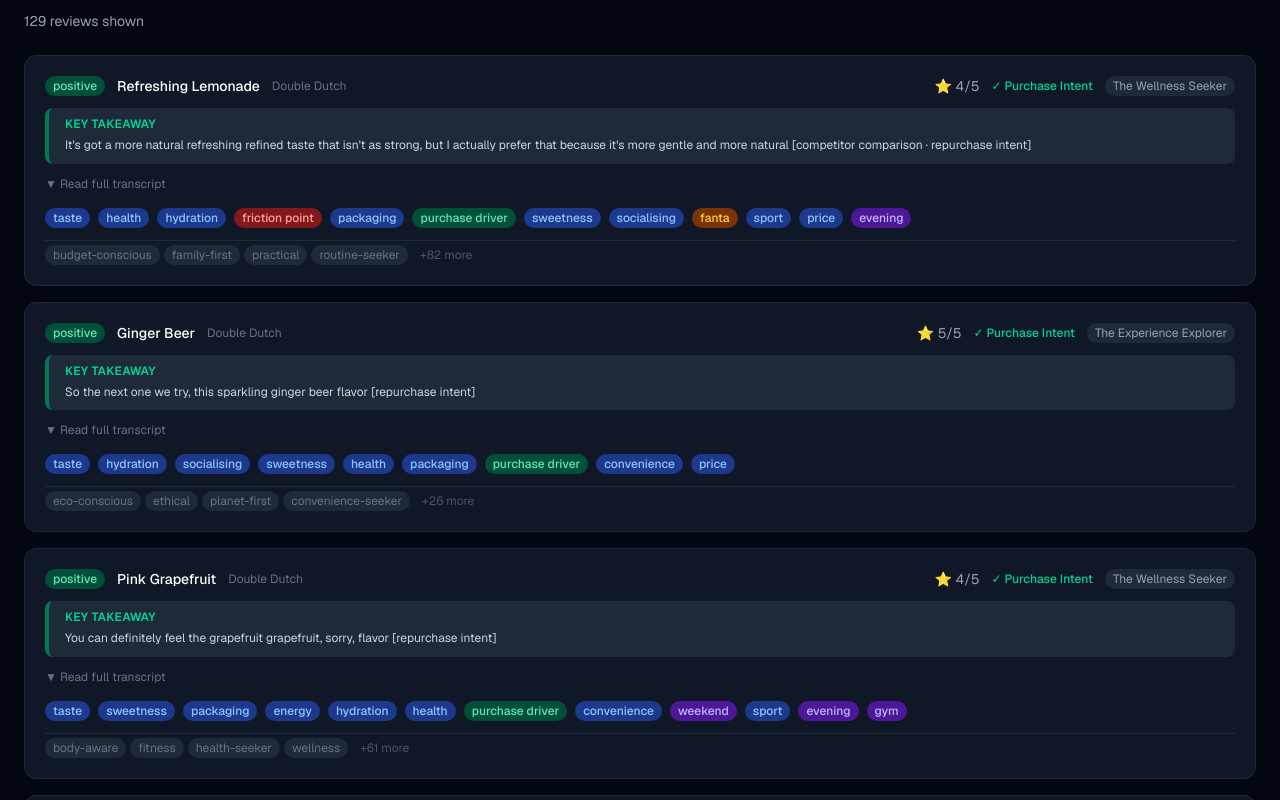
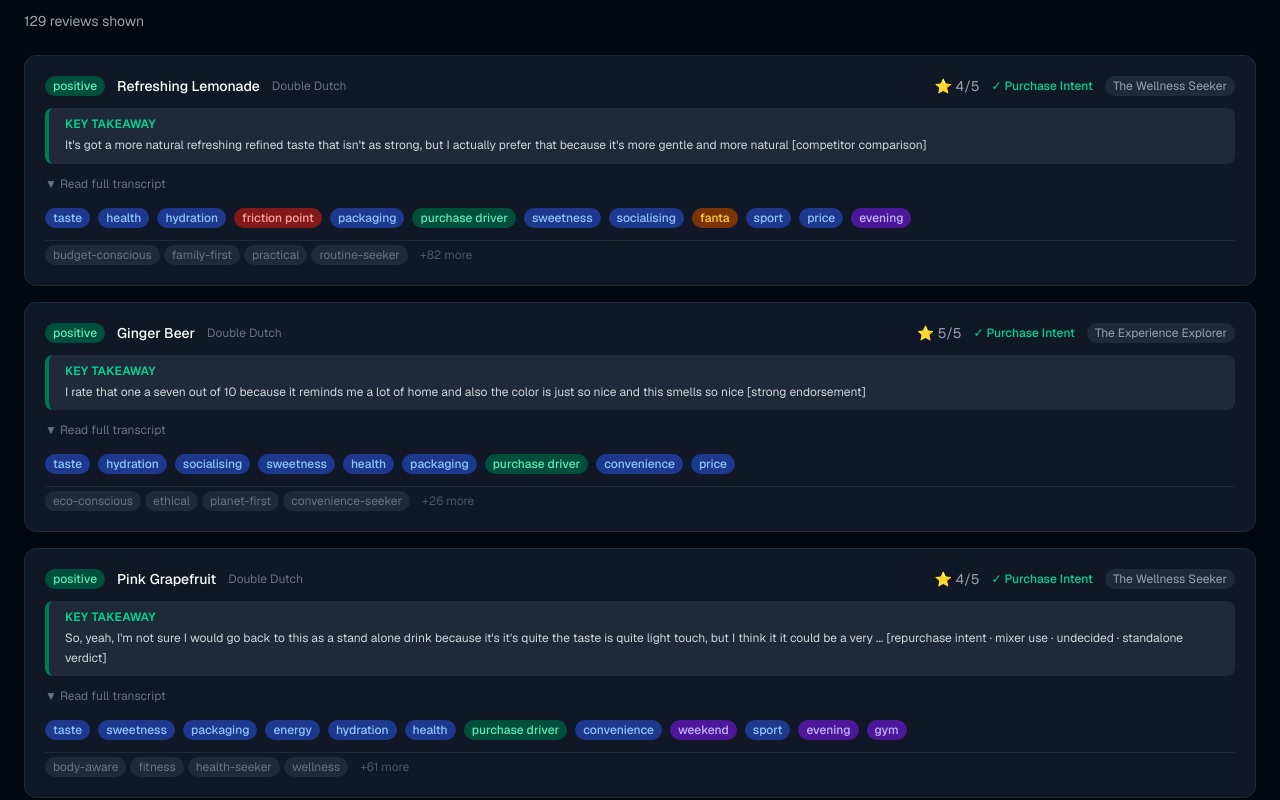
Before and after one commit to daisycloonan/insights-dashboard, a Next.js app: page /consumer-voice in a window 1280 px wide. Shown: the part 520-1320 px from the top of the page. Built offline with nearby package versions, Linux system fonts and the light colour scheme.

Commit message:
Improve review key takeaway scoring and fix repurchase intent tag

```diff
--- a/src/app/consumer-voice/page.tsx
+++ b/src/app/consumer-voice/page.tsx
@@ -60,38 +60,61 @@
 function buildReviewSummary(review: ReviewIntelligence): string {
   const text = review.transcript;
   const lower = text.toLowerCase();
-  const sentences = text.split(/[.!?]+/).map(s => s.trim()).filter(s => s.length > 20);
+  const sentences = text.split(/[.!?]+/).map(s => s.trim()).filter(s => s.length > 30);
 
   const SIGNAL_WORDS = [
     'taste', 'flavour', 'flavor', 'sweet', 'bitter', 'refreshing', 'health', 'natural',
     'organic', 'energy', 'caffeine', 'price', 'expensive', 'value', 'packaging', 'bottle',
     'can', 'design', 'love', 'hate', 'recommend', 'disappointed', 'amazing', 'terrible',
-    'would buy', 'repurchase', 'again', 'prefer', 'compare', 'better', 'worse', 'unique',
-    'different', 'interesting', 'perfect', 'not for me', 'my kind', 'gym', 'workout',
-    'morning', 'evening', 'relax', 'functional', 'cbd', 'kombucha', 'probiotic',
+    'prefer', 'compare', 'better', 'worse', 'unique', 'different', 'interesting', 'perfect',
+    'not for me', 'my kind', 'gym', 'workout', 'morning', 'evening', 'relax', 'functional',
+    'cbd', 'kombucha', 'probiotic', 'would buy', 'buy again', 'repurchase', 'go back',
+    'stand alone', 'mixer', 'alternative', 'light', 'strong', 'balanced', 'overall',
   ];
 
-  const scored = sentences.map(sentence => ({
-    sentence,
-    score: SIGNAL_WORDS.filter(w => sentence.toLowerCase().includes(w)).length,
-  })).sort((a, b) => b.score - a.score);
+  // Bonus words that indicate a verdict or opinion
+  const VERDICT_WORDS = [
+    'i think', 'i feel', 'i love', 'i hate', 'i prefer', 'i would', "i wouldn't",
+    'i like', "i don't like", 'i rate', 'overall', 'verdict', 'recommend', 'not for me',
+    'would go back', 'would not go back', 'buy again', 'stand alone', 'as a mixer',
+    'good option', 'great option', 'not sure', 'definitely', 'personally',
+  ];
 
-  const topSentence = scored[0]?.sentence ?? sentences[0] ?? '';
+  const scored = sentences.map(sentence => {
+    const sl = sentence.toLowerCase();
+    const signalScore = SIGNAL_WORDS.filter(w => sl.includes(w)).length;
+    const verdictScore = VERDICT_WORDS.filter(w => sl.includes(w)).length * 2;
+    const lengthBonus = sentence.length > 60 ? 1 : 0;
+    return {
+      sentence,
+      score: signalScore + verdictScore + lengthBonus,
+    };
+  }).sort((a, b) => b.score - a.score);
 
+  const topSentence = scored[0]?.sentence ?? sentences[0] ?? text.slice(0, 150);
+
+  // Build key facts — only from transcript text, not metadata
   const facts: string[] = [];
-  const positiveWords = ['love', 'amazing', 'great', 'excellent', 'perfect', 'fantastic', 'recommend', 'best'];
+  const positiveWords = ['love', 'amazing', 'great', 'excellent', 'perfect', 'fantastic', 'recommend', 'best', 'i rate'];
   const isPositiveReview = positiveWords.some(w => lower.includes(w));
 
   if (isPositiveReview && review.sentiment === 'positive') facts.push('strong endorsement');
   if (review.sentiment === 'negative') facts.push('critical feedback');
   if (lower.includes('compar') || lower.includes('versus') || lower.includes(' vs ')) facts.push('competitor comparison');
-  if (lower.includes('would buy') || lower.includes('repurchase') || lower.includes('buy again') || review.purchaseIntent) facts.push('repurchase intent');
+
+  // Only flag repurchase if transcript explicitly mentions it
+  const repurchaseWords = ['would buy', 'buy again', 'repurchase', 'would go back', 'buying again', 'purchase again'];
+  if (repurchaseWords.some(w => lower.includes(w))) facts.push('repurchase intent');
+
   if (lower.includes('cbd') || lower.includes('kombucha') || lower.includes('probiotic') || lower.includes('functional')) facts.push('functional benefits');
   if (lower.includes('too sweet') || lower.includes('sweetness')) facts.push('sweetness feedback');
   if (lower.includes('price') || lower.includes('expensive') || lower.includes('value')) facts.push('price sensitivity');
+  if (lower.includes('as a mixer') || lower.includes('mix with') || lower.includes('mixed with')) facts.push('mixer use');
+  if (lower.includes('not sure') || lower.includes('on the fence') || lower.includes('maybe')) facts.push('undecided');
+  if (lower.includes('stand alone') || lower.includes('on its own') || lower.includes('by itself')) facts.push('standalone verdict');
 
   const tagLine = facts.length > 0 ? ` [${facts.join(' · ')}]` : '';
-  return `${topSentence.slice(0, 150)}${topSentence.length > 150 ? '...' : ''}${tagLine}`;
+  return `${topSentence.slice(0, 160)}${topSentence.length > 160 ? '...' : ''}${tagLine}`;
 }
 
 export default function ConsumerVoicePage() {
```
